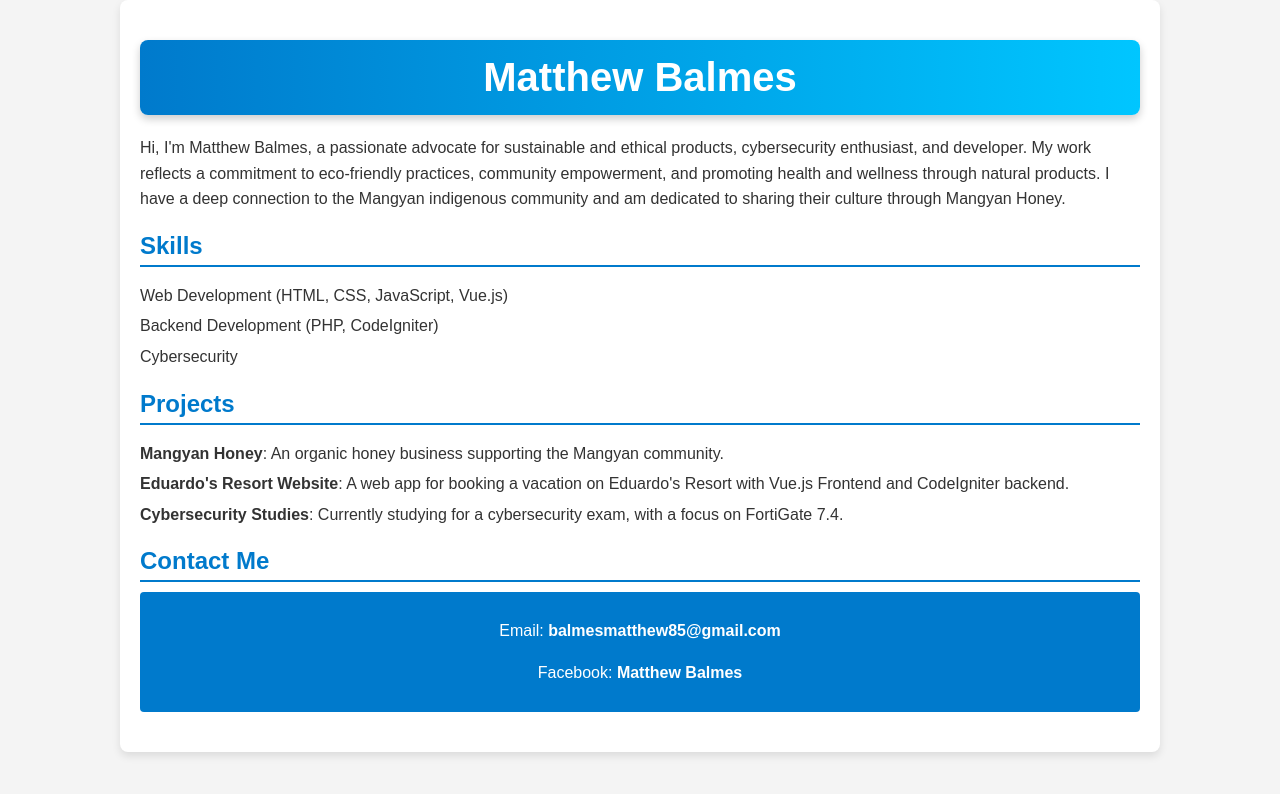
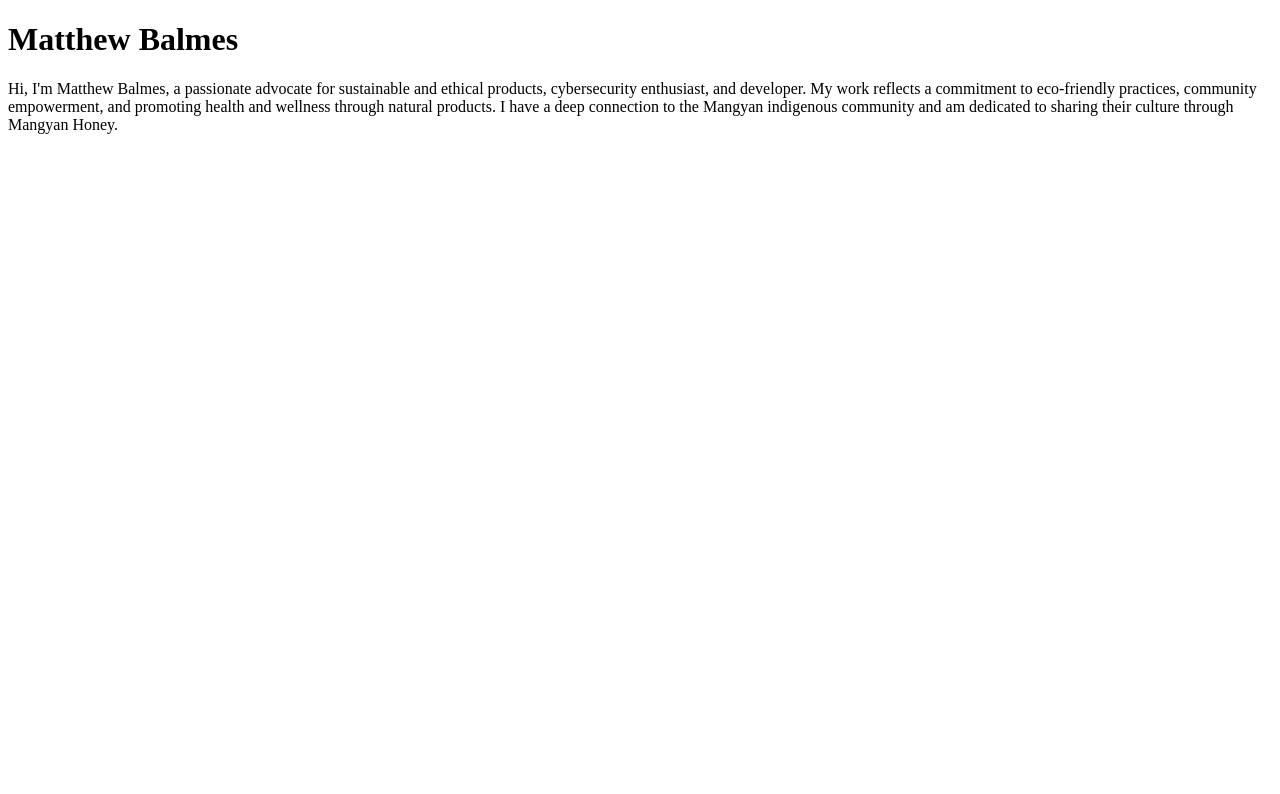
Before and after one commit to Mattlangs/Kubernetes_Activity1, a plain HTML site: page index.html in a window 1280 px wide. Drawn offline with Linux system fonts and the light colour scheme.

Commit message:
Update index.html

```diff
--- a/index.html
+++ b/index.html
@@ -3,130 +3,11 @@
 <head>
     <meta charset="UTF-8">
     <meta name="viewport" content="width=device-width, initial-scale=1.0">
-    <title>Matthew Balmes' Portfolio</title>
-    <style>
-        body {
-            font-family: Arial, sans-serif;
-            color: #333;
-            margin: 0;
-            padding: 0;
-            background-color: #f4f4f4;
-        }
-        .container {
-            width: 90%;
-            max-width: 1000px;
-            margin: 0 auto;
-            padding: 20px;
-            background-color: #fff;
-            border-radius: 8px;
-            box-shadow: 0 4px 8px rgba(0, 0, 0, 0.1);
-            transition: box-shadow 0.3s ease;
-        }
-        .container:hover {
-            box-shadow: 0 8px 16px rgba(0, 0, 0, 0.2);
-        }
-        h1 {
-            background: linear-gradient(90deg, #007acc, #00c6ff);
-            color: white;
-            padding: 15px;
-            text-align: center;
-            border-radius: 8px;
-            box-shadow: 0 4px 8px rgba(0, 0, 0, 0.2);
-            font-size: 2.5em;
-            margin: 20px 0;
-            transition: transform 0.3s ease, box-shadow 0.3s ease;
-        }
-        h1:hover {
-            transform: scale(1.05);
-            box-shadow: 0 6px 12px rgba(0, 0, 0, 0.3);
-            cursor: pointer;
-        }
-        .section {
-        margin: 20px 0;
-    }
-    .section-title {
-        font-size: 1.5em;
-        color: #007acc;
-        border-bottom: 2px solid #007acc;
-        padding-bottom: 5px;
-        margin-bottom: 10px;
-        transition: transform 0.3s ease,color 0.3s ease, border-color 0.3s ease;
-    }
-    .section-title:hover {
-        color: black;
-        border-color: #005a99;
-        cursor: pointer;
-        transform: scale(1.05);
-
-
-    }
-        p, ul {
-            font-size: 1em;
-            line-height: 1.6;
-        }
-        ul {
-            list-style-type: none;
-            padding: 0;
-        }
-        ul li {
-            margin: 5px 0;
-        }
-        ul li:hover {
-            color: #005a99;
-            cursor: pointer;
-        }
-        .contact-info {
-            background-color: #007acc;
-            color: white;
-            padding: 10px;
-            border-radius: 4px;
-            text-align: center;
-            transition: background-color 0.3s ease;
-        }
-        .contact-info:hover {
-            background-color: #005a99;
-        }
-        .contact-info a {
-            color: white;
-            text-decoration: none;
-            font-weight: bold;
-            transition: color 0.3s ease;
-        }
-        .contact-info a:hover {
-            color: #ffdd57;
-        }
-    </style>
+    <title>Document</title>
 </head>
 <body>
-    <div class="container">
-        <h1>Matthew Balmes</h1>
+    <h1>Matthew Balmes</h1>
         <p>Hi, I'm Matthew Balmes, a passionate advocate for sustainable and ethical products, cybersecurity enthusiast, and developer. My work reflects a commitment to eco-friendly practices, community empowerment, and promoting health and wellness through natural products. I have a deep connection to the Mangyan indigenous community and am dedicated to sharing their culture through Mangyan Honey.</p>
 
-        <div class="section">
-            <h2 class="section-title">Skills</h2>
-            <ul>
-                <li>Web Development (HTML, CSS, JavaScript, Vue.js)</li>
-                <li>Backend Development (PHP, CodeIgniter)</li>
-                <li>Cybersecurity</li>
-            </ul>
-        </div>
-
-        <div class="section">
-            <h2 class="section-title">Projects</h2>
-            <ul>
-                <li><strong>Mangyan Honey</strong>: An organic honey business supporting the Mangyan community.</li>
-                <li><strong>Eduardo's Resort Website</strong>: A web app for booking a vacation on Eduardo's Resort with Vue.js Frontend and CodeIgniter backend.</li>
-                <li><strong>Cybersecurity Studies</strong>: Currently studying for a cybersecurity exam, with a focus on FortiGate 7.4.</li>
-            </ul>
-        </div>
-
-        <div class="section">
-            <h2 class="section-title">Contact Me</h2>
-            <div class="contact-info">
-                <p>Email: <a href="mailto:balmesmatthew85@gmail.com">balmesmatthew85@gmail.com</a></p>
-                <p>Facebook: <a href="https://www.facebook.com/profile.php?id=100009482515033" target="_blank">Matthew Balmes</a></p>
-            </div>
-        </div>
-    </div>
 </body>
 </html>
```
